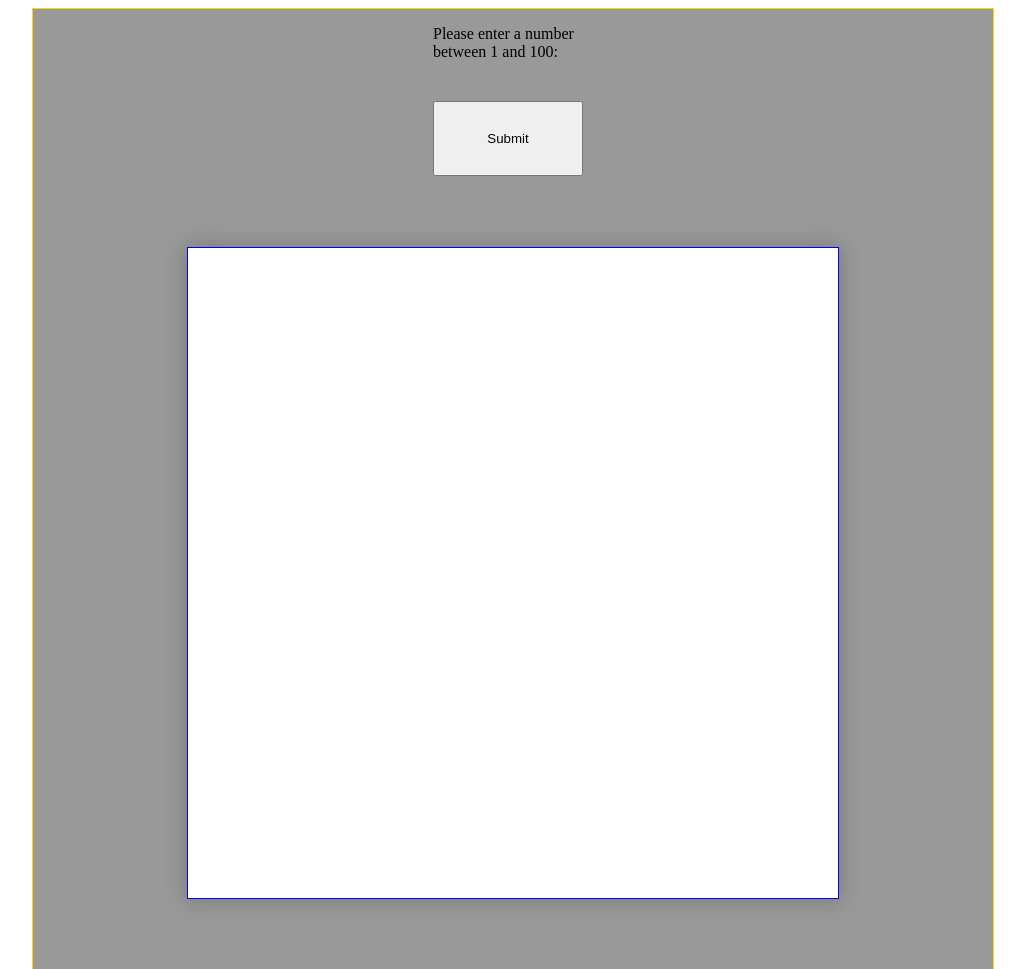
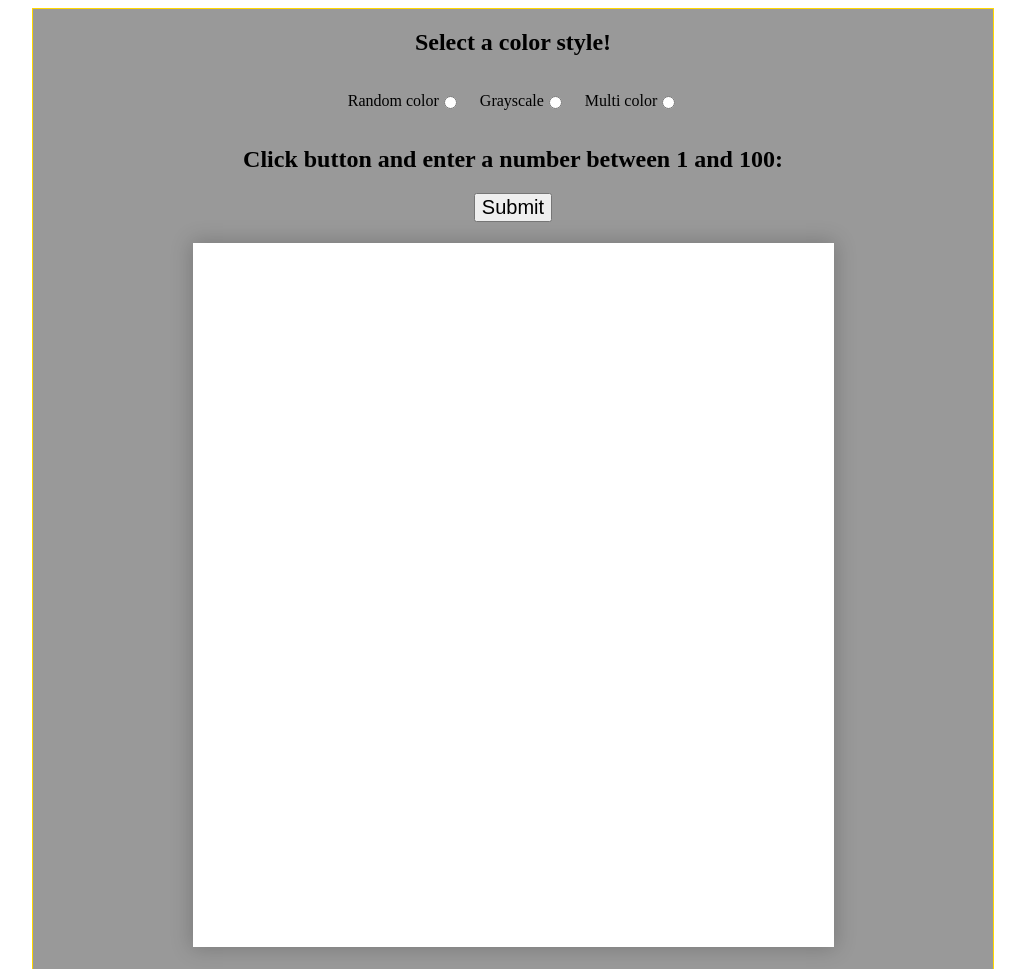
Before and after one commit to WKmedia/Etch-a-Sketch-rep, a plain HTML site: page index.html in a window 1280 px wide. Shown: the top 969 px of the page, without its empty margins (127-1152 px from the left). Drawn offline with Linux system fonts and the light colour scheme.

Commit message:
fixed heading title

```diff
--- a/index.html
+++ b/index.html
@@ -8,6 +8,7 @@
 </head>
 <body>
     <script>
+
 // Body container
         const bodyContainer = document.createElement('div');
             bodyContainer.setAttribute('class', 'gridBodyDiv');
@@ -27,97 +28,18 @@
 //SubContainer
         const subBodyContainer = document.createElement('div');
             subBodyContainer.setAttribute('class', 'gridCellDiv');
-            subBodyContainer.style.border = 'solid blue .5px';
+            // subBodyContainer.style.border = 'solid blue .5px';
             subBodyContainer.style.backgroundColor = '#fff';
             subBodyContainer.style.padding = '0px';
             subBodyContainer.style.boxShadow = '0px 0px 20px 2px rgba(0,0,0,0.2)';
-            subBodyContainer.style.width = '650px';
-            subBodyContainer.style.height = '650px';
+            subBodyContainer.style.width = '641px';
+            subBodyContainer.style.height = '704px';
             subBodyContainer.style.margin = 'auto';
 
 
         bodyContainer.append(subBodyContainer);
 
         const gridCell = document.createElement('div');
-        // gridCell.style.margin = '0px';
-        // gridCell.style.display = 'flex';
-
-
-         ///Function Clone grid cell
-//         function gridRow(number) {
-//             number = 16;
-//             // let answer = number * number;
-//             for (let i = 0; i < number; i++) {
-
-//                 gridCell.setAttribute('class', 'grid-cell');
-//                 gridCell.style.padding= '0px';
-//                 gridCell.style.border = 'solid red .2px';
-
-//             const cellWidthHeight = (600 / 16 - 2.3);// / 1.07;
-//             const gridDiv = gridCell.cloneNode(true);
-
-//                 gridDiv.style.width = `${cellWidthHeight}px`;
-//                 gridDiv.style.height = `${cellWidthHeight}px`;
-
-
-
-//                 // console.log(gridColumn.value)
-//                 console.log(cellWidthHeight);
-
-
-
-
-// ////Mouseover event listener
-//             gridDiv.addEventListener('mouseover', function() {
-//                 // this.style.border = 'solid blue 1px';
-//                 this.style.backgroundColor = 'blue';
-//                 // console.log('mouse over');
-
-//                 });
-// /////MouseOut event listener
-//             gridDiv.addEventListener('mouseout', function() {
-//                 // this.style.border = 'solid red 1px';
-//                 this.style.backgroundColor = '';
-//                 // console.log('mouse out');
-//                 });
-
-
-//                 subBodyContainer.append(gridDiv);
-
-//             }
-
-
-//         }
-//         gridRow();
-//         function gridColumn() {
-//             const cellWidthHeight = (650 / 16);// / 1.07;
-
-//             const gridDiv = gridCell.cloneNode(true);
-//                 gridDiv.style.margin = '0px';
-//                 gridDiv.style.width = `${cellWidthHeight}px`;
-//                 gridDiv.style.height = `${cellWidthHeight}px`;
-//                 // console.log(gridColumn.value)
-//                 // console.log(cellWidthHeight);
-//             for(let i = 0; i < 16; i++) {
-
-//                 gridRow();
-
-//                 // subBodyContainer.append(gridDiv)
-
-//                 }
-//                 subBodyContainer.style.display = 'flex';
-//                 subBodyContainer.style.flexWrap = 'wrap';
-//                 subBodyContainer.style.justifyContent = 'center';
-
-
-//                 // subBodyContainer.style.flexDirection = 'column';
-//             //    let gridFlex = document.getElementByClass('gridCellDiv')
-//             //     // gridFlex.style.display = 'flex';
-//             //     gridFlex.style.flexDirection = 'column';
-//             }
-//             gridColumn();
-
-
 
 
 
@@ -129,47 +51,38 @@
             sidePanel.setAttribute('id', 'menu-buttons');
             sidePanel.style.display = 'flex';
             sidePanel.style.flexDirection = 'column';
-            sidePanel.style.justifyContent = 'center';
+            // sidePanel.style.justifyContent = 'center';
+            sidePanel.style.alignItems = 'center';
         bodyContainer.prepend(sidePanel);
 
 //InputFeild
-        const inputFeild = document.createElement('p');
-        inputFeild.style.height = '60px';
-        inputFeild.style.width = '160px';
+        const inputFeild = document.createElement('h2');
+        // inputFeild.style.height = '60px';
+        // inputFeild.style.width = '160px';
         inputFeild.style.color = 'black';
-        inputFeild.textContent = 'Please enter a number between 1 and 100:';
+        inputFeild.textContent = 'Click button and enter a number between 1 and 100:';
         sidePanel.append(inputFeild);
 
 
 
-        // const gridButtonOptions = document.createElement("button");
-        //       gridButtonOptions.style.width = '150px';
-        //       gridButtonOptions.style.height = '75px';
-        //       gridButtonOptions.textContent = 'Submit';
-
-        //     ////Mouse click event listener
-        //       gridButtonOptions.addEventListener('click', function() {
-        //         this.style.backgroundColor = 'blue';
-
-        //         });
-
 
 ///Button
         const gridButtonOption1 = document.createElement("button");
-              gridButtonOption1.style.width = '150px';
-              gridButtonOption1.style.height = '75px';
+            //   gridButtonOption1.style.width = '150px';
+            //   gridButtonOption1.style.height = '75px';
               gridButtonOption1.textContent = 'Submit';
-
+              gridButtonOption1.style.fontSize = '20px'
 
 ////Mouse click event listener
               gridButtonOption1.addEventListener('click', function() {
-                subBodyContainer.innerHTML = '';
+
         // variable for user input
                     let userInput;
 
                     do {
                         userInput = window.prompt('Please enter a number between 1 and 100:'); //inputFeild;
                         // inputFeild.textContent = 'Please enter a number between 1 and 100:';
+
 
 
                         if (userInput === null) {
@@ -187,74 +100,194 @@
 
                     if (userInput !== null) {
                         // User entered a valid number in the range
+                        subBodyContainer.innerHTML = '';
+
                         createGridCells(userInput);
 
                     subBodyContainer.setAttribute('class', 'gridCellDiv');
-            subBodyContainer.style.border = 'solid blue .5px';
+                    // subBodyContainer.style.border = 'solid blue .5px';
                     subBodyContainer.style.padding = '0px';
-            subBodyContainer.style.width = '650px';
-            subBodyContainer.style.height = '650px';
+                    subBodyContainer.style.width = '641px';
+                    subBodyContainer.style.height = '704px';
                     subBodyContainer.style.margin = 'auto';
                     subBodyContainer.style.display = 'grid';
+                    subBodyContainer.style.columnGap = '0';
+                    subBodyContainer.style.rowGap = '0';
                     subBodyContainer.style.gridTemplateColumns = `repeat(${userInput}, 1fr)`; // 50 columns
                     subBodyContainer.style.gridTemplateRows = `repeat(${userInput}, 1fr)`; // 50 rows
+
+                    console.log(userInput);
+
+
 
                 bodyContainer.append(subBodyContainer);
             }
 
                 });
 
-
-
-            // sidePanel.append(gridButtonOptions);
             sidePanel.append(gridButtonOption1);
 
 
-        // const subBodyContainer = document.createElement('div');
-        //     subBodyContainer.setAttribute('class', 'gridCellDiv');
-        //     subBodyContainer.style.border = 'solid blue .5px';
-        //     subBodyContainer.style.padding = '0px';
-        //     subBodyContainer.style.width = '960px';
-        //     subBodyContainer.style.height = '960px';
-        //     subBodyContainer.style.margin = 'auto';
-        //     subBodyContainer.style.display = 'grid';
-        //     subBodyContainer.style.gridTemplateColumns = 'repeat(50, 1fr)'; // 50 columns
-        //     subBodyContainer.style.gridTemplateRows = 'repeat(50, 1fr)'; // 50 rows
-
-        // bodyContainer.append(subBodyContainer);
-
-
-            ///variable for templateColumns
-            //variable for templateRows
-            //variable for gridSize
 
 
         // Function to create grid cells
         function createGridCells(n) {
             let gridSize = n; // Change this to adjust the grid size
             const totalCells = gridSize * gridSize;
+            const randomColor = getRandomColor();
 
             for (let i = 0; i < totalCells; i++) {
                 const gridCell = document.createElement('div');
                 gridCell.setAttribute('class', 'grid-cell');
-                gridCell.style.border = 'solid 1px red';
+                // gridCell.style.border = 'solid 1px red';
+
 
                 // Mouseover event listener
                 gridCell.addEventListener('mouseover', function() {
-                    this.style.backgroundColor = 'blue';
+                    this.style.backgroundColor = randomColor;
+                //     // console.log(randomButtonSelect)
+                //     // console.log(colorButtonSelect)
+                //     // console.log(multiColorButtonSelect)
+                //    if (randomButtonSelect == true) {
+                //     console.log(randomButtonSelect)
+                //         console.log(randomColor);
+                //         this.style.backgroundColor = randomColor;
+
+                //    } else if (colorButtonSelect == true) {
+
+                //         console.log(randomColor);
+                //         this.style.backgroundColor = randomColor;
+
+                //    } else if (multiColorButtonSelect == true) {
+                //         console.log(randomColor);
+                //         this.style.backgroundColor = getRandomColor();
+
+                //    } else {
+                //     return 'Error loading page';
+                //    }
+
 
                 });
 
-                // Mouseout event listener
-                gridCell.addEventListener('mouseout', function() {
-                    this.style.backgroundColor = '';
-                });
+                // // Mouseout event listener
+                // gridCell.addEventListener('mouseout', function() {
+                //     this.style.backgroundColor = '';
+                // });
 
                 subBodyContainer.append(gridCell);
             }
         }
 
+        function getRandomColor() {
+            //Generate random values between 0 and 255 for each color component
+            const randomR = Math.floor(Math.random() * 256);
+            const randomG = Math.floor(Math.random() * 256);
+            const randomB = Math.floor(Math.random() * 256);
 
+            const color = `#${randomR.toString(16).padStart(2, '0')}${randomG.toString(16).padStart(2, '0')}${randomB.toString(16).padStart(2, '0')}`;
+
+            return color;
+        }
+        const randomColor = getRandomColor();
+
+
+////Radio buttons div
+        const radioButtonsGroup = document.createElement('div');
+            radioButtonsGroup.style.display = 'flex';
+            radioButtonsGroup.style.justifyContent = 'center';
+            radioButtonsGroup.style.alignItems = 'center';
+            sidePanel.prepend(radioButtonsGroup);
+
+//// Select color title
+        const inputTitle = document.createElement('h2');
+            // inputTitle.style.height = '60px';
+            // inputTitle.style.width = '160px';
+            inputTitle.style.color = 'black';
+            inputTitle.textContent = 'Select a color style!';
+            sidePanel.prepend(inputTitle);
+///Random button select
+        const randomButtonSelect = document.createElement('input');
+              randomButtonSelect.type = 'radio';
+              randomButtonSelect.name = 'myRadioBtn';
+            //   randomButtonSelect.value = 'option1';
+              randomButtonSelect.id = 'radioOption1';
+              randomButtonSelect.value = 'false';
+              console.log(randomButtonSelect.value);
+              randomButtonSelect.addEventListener('click', function() {
+                    randomButtonSelect.value = 'true';
+                    colorButtonSelect.value = 'false';
+                    multiColorButtonSelect.value = 'false';
+                    console.log(randomButtonSelect.value);
+                    console.log(colorButtonSelect.value);
+                    console.log(multiColorButtonSelect.value);
+              } );
+              randomButtonSelect.textContent = 'Random color';
+        const radioBtnDiv1 = document.createElement('div');
+              radioBtnDiv1.style.display = 'flex';
+              radioBtnDiv1.style.margin = 'auto 10px';
+              radioButtonsGroup.append(radioBtnDiv1);
+        const colorBtnText1 = document.createElement('p');
+              colorBtnText1.textContent = 'Random color';
+              radioBtnDiv1.append(colorBtnText1);
+
+
+//// Color button select
+        const colorButtonSelect = document.createElement('input');
+              colorButtonSelect.type = 'radio';
+              colorButtonSelect.name = 'myRadioBtn';
+            //   colorButtonSelect.value = 'radioOption2';
+              colorButtonSelect.value = 'false';
+              colorButtonSelect.addEventListener('click', function() {
+                    colorButtonSelect.value = 'true';
+                    randomButtonSelect.value = 'false';
+                    multiColorButtonSelect.value = 'false';
+                    console.log(randomButtonSelect.value);
+                    console.log(colorButtonSelect.value);
+                    console.log(multiColorButtonSelect.value);
+              } )
+        const radioBtnDiv2 = document.createElement('div');
+              radioBtnDiv2.style.display = 'flex';
+              radioBtnDiv2.style.margin = 'auto 10px';
+              radioButtonsGroup.append(radioBtnDiv2);
+        const colorBtnText2 = document.createElement('p');
+              colorBtnText2.textContent = 'Grayscale';
+              radioBtnDiv2.append(colorBtnText2);
+
+
+//// Multi color button select
+        const multiColorButtonSelect = document.createElement('input');
+              multiColorButtonSelect.type = 'radio';
+              multiColorButtonSelect.name = 'myRadioBtn';
+            //   multiColorButtonSelect.value = 'radioOption3';
+              multiColorButtonSelect.value = 'false';
+              multiColorButtonSelect.textContent = 'Multicolor';
+              multiColorButtonSelect.addEventListener('click', function() {
+                    colorButtonSelect.value = 'false';
+                    randomButtonSelect.value = 'false';
+                    multiColorButtonSelect.value = 'true';
+                    console.log(randomButtonSelect.value);
+                    console.log(colorButtonSelect.value);
+                    console.log(multiColorButtonSelect.value);
+              } )
+
+        const radioBtnDiv3 = document.createElement('div');
+              radioBtnDiv3.style.display = 'flex';
+              radioBtnDiv3.style.margin = 'auto 10px';
+              radioButtonsGroup.append(radioBtnDiv3);
+        const colorBtnText3 = document.createElement('p');
+              colorBtnText3.textContent = 'Multi color';
+              radioBtnDiv3.append(colorBtnText3);
+
+
+
+
+
+
+/// buttons appended
+            radioBtnDiv1.appendChild(randomButtonSelect);
+            radioBtnDiv2.appendChild(colorButtonSelect);
+            radioBtnDiv3.appendChild(multiColorButtonSelect);
+            console.log(radioBtnDiv2);
         </script>
 
 </body>
```
Lines whose indentation alone changed are shown as unchanged.
